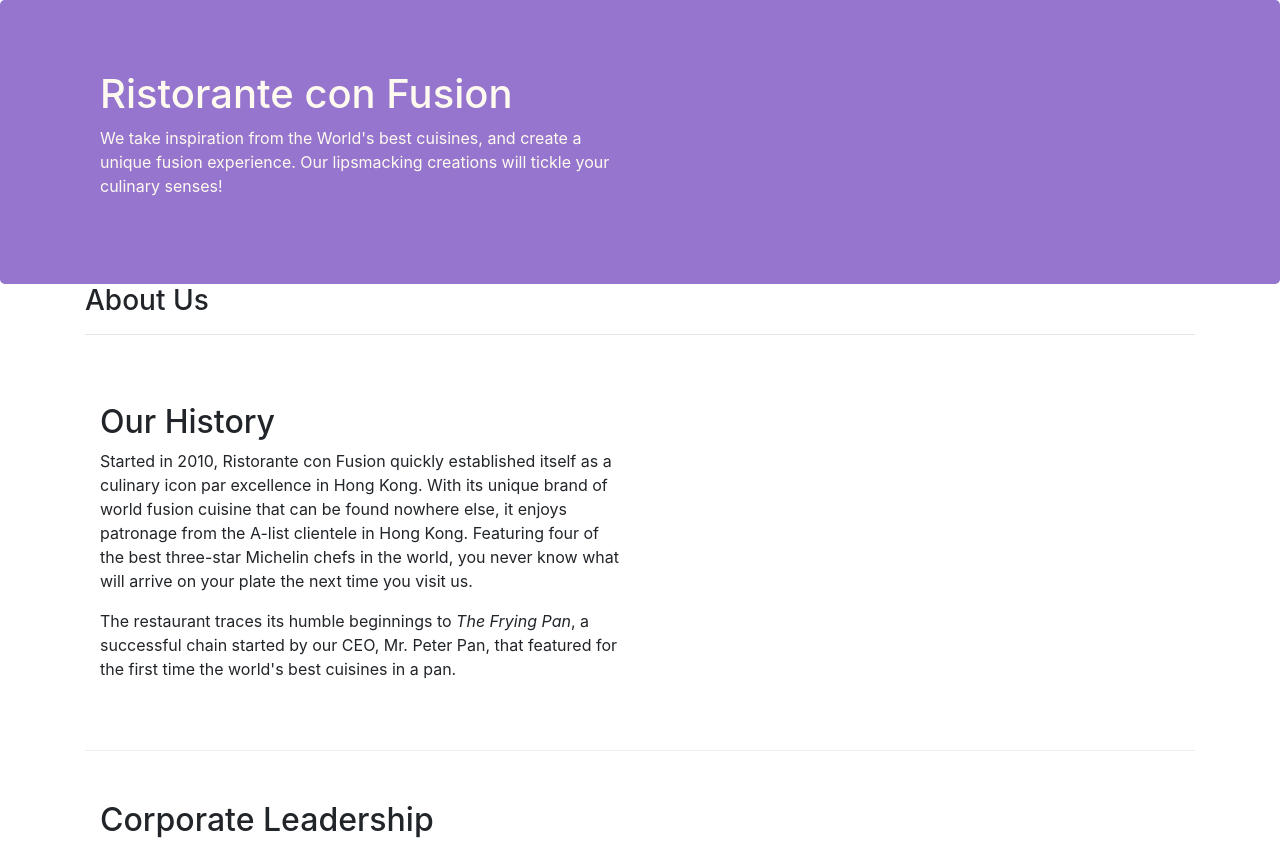
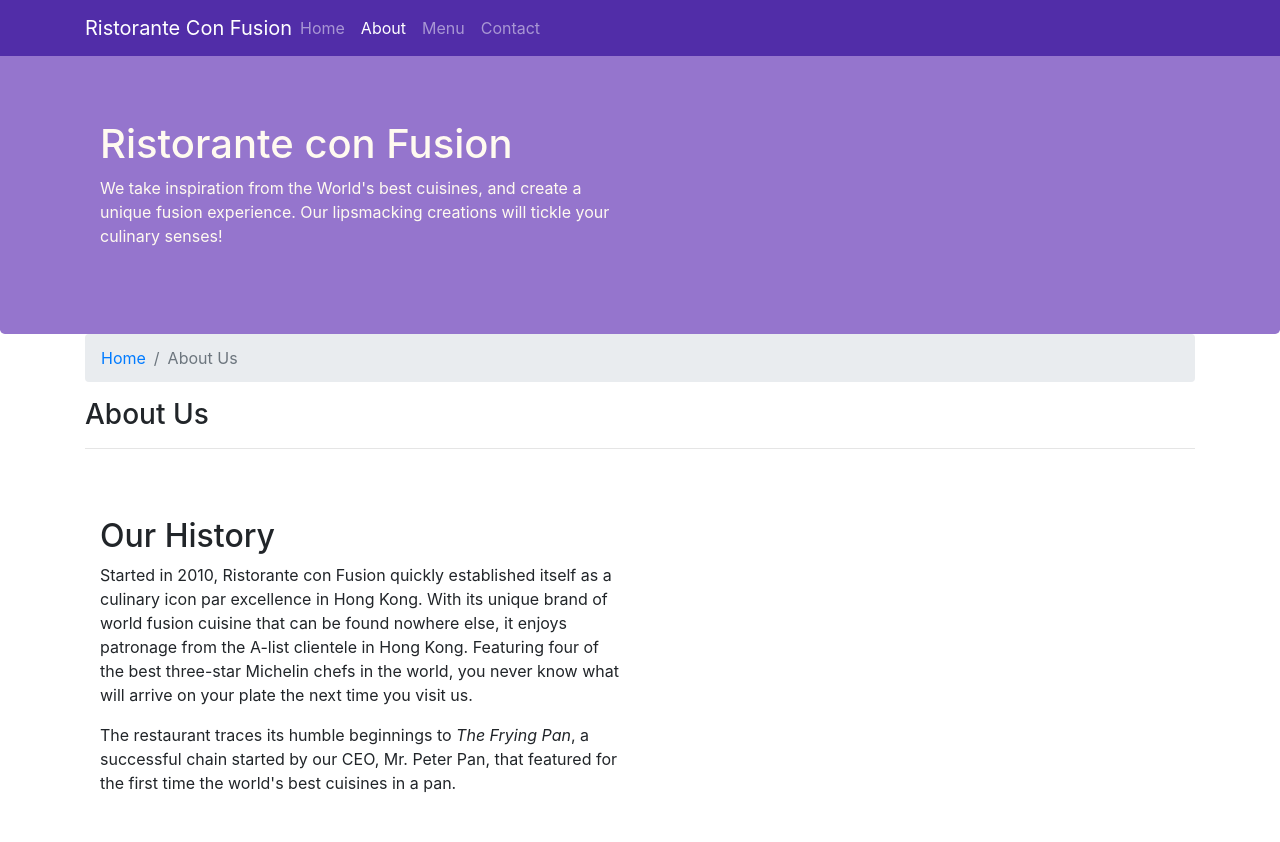
Before and after one commit to snehadasa/conFusion, a website: page aboutus.html in a window 1280 px wide. Shown: the top 842 px of the page. Drawn offline with nearby package versions, Linux system fonts and the light colour scheme.

Commit message:
NavBar Breadcrumbs

```diff
--- a/aboutus.html
+++ b/aboutus.html
@@ -15,7 +15,22 @@
 </head>
 
 <body>
-
+    <nav class="navbar navbar-dark navbar-expand-sm fixed-top">
+        <div class="container">
+            <button class="navbar-toggler" type="button" data-toggle="collapse" data-target="#Navbar">
+                <span class="navbar-toggler-icon"></span>
+            </button>
+            <a class="navbar-brand mr-auto" href="./index.html">Ristorante Con Fusion</a>
+            <div class="collapse navbar-collapse" id="Navbar">
+                <ul class="navbar-nav mr-auto">
+                    <li class="nav-item"><a class="nav-link" href="./index.html">Home</a></li>
+                    <li class="nav-item active"><a class="nav-link" href="#">About</a></li>
+                    <li class="nav-item"><a class="nav-link" href="#">Menu</a></li>
+                    <li class="nav-item"><a class="nav-link" href="#">Contact</a></li>
+                </ul>
+            </div>
+        </div>
+    </nav>
     <header class="jumbotron">
         <div class="container">
             <div class="row row-header">
@@ -31,7 +46,12 @@
 
     <div class="container">
         <div class="row">
-            <div class="col-12 col-sm">
+            <div class="col-12">
+                <ol class="col-12 breadcrumb">
+                    <li class="breadcrumb-item"><a href="./index.html">Home</a></li>
+                    <li class="breadcrumb-item active">About Us</li>
+
+                </ol>
                <h3>About Us</h3>
                <hr>
             </div>
@@ -74,7 +94,7 @@
                 <div class="col-4 offset-1 col-sm-2">
                     <h5>Links</h5>
                     <ul class="list-unstyled">
-                        <li><a href="#">Home</a></li>
+                        <li><a href="./index.html">Home</a></li>
                         <li><a href="#">About</a></li>
                         <li><a href="#">Menu</a></li>
                         <li><a href="#">Contact</a></li>
--- a/css/styles.css
+++ b/css/styles.css
@@ -28,3 +28,12 @@
      margin: 0px;
      color: #0f0f0f;
  }
+
+ body {
+     padding: 50px 0px 0px 0px;
+     z-index: 0;
+ }
+
+ .navbar-dark {
+     background-color: #512DA8;
+ }
```
Also changed, not shown: index.html (+17 -2 lines).
